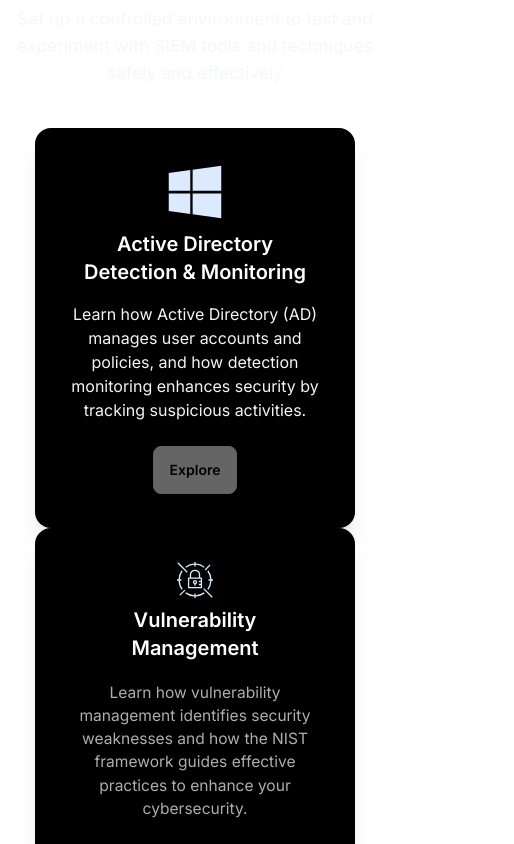
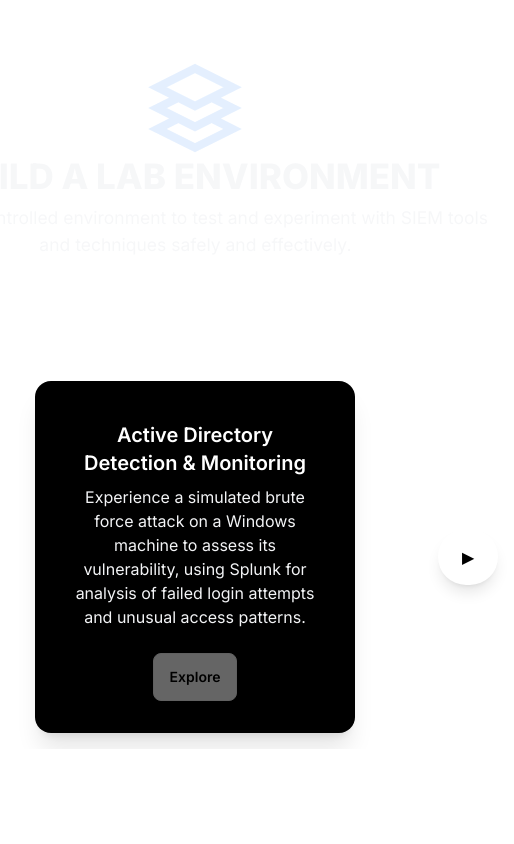
Before and after one commit to jduru213-1/TechDive2.0, a Next.js app: page /cybersecurity in a window 390 px wide. Shown: the part 1420-2264 px from the top of the page, 514 px wide, since content can reach past the window. Built offline with nearby package versions, Linux system fonts and the light colour scheme.

Commit message:
Slight updates on page

```diff
--- a/app/cybersecurity/page.tsx
+++ b/app/cybersecurity/page.tsx
@@ -85,7 +85,7 @@
     </p>
 
 
-      <div className="flex flex-col items-center mt-20">
+      <div className="flex flex-col items-center mt-40">
         <GiBrain
           size={100}
           className="text-blue-100 mb-4 hover:text-pink-600 transition-colors duration-300"
@@ -97,30 +97,42 @@
           <p className="text-gray-900">{weeklyTip}</p>
         </div>
 
+
+  <div className="flex justify-center items-center mt-40 flex-wrap">
    {/* Projects Section */}
 <div className="flex flex-col items-center justify-center h-full mt-20">
   {/* Icon */}
-  <GrResources size={100} className="text-blue-100 animate-pulse  hover:text-yellow-400 transition-colors duration-30" />
+  <GrResources size={100} className="text-blue-100 animate-pulse hover:text-yellow-400 transition-colors duration-300" />
+
   {/* Heading */}
-  <h1 className=" text-4xl font-extrabold text-gray-100 animate-fadeAndZoom text-center">BUILD A LAB ENVIRONMENT</h1>
+  <h1 className="text-4xl font-extrabold text-gray-100 animate-fadeAndZoom text-center">
+    BUILD A LAB ENVIRONMENT
+  </h1>
+
   {/* Paragraph */}
-  <p className="flex flex-col mt-2 text-lg text-gray-100 animate-fadeAndZoom text-center">Set up a controlled environment to test and experiment with SIEM tools and techniques safely and effectively</p>
+  <p className="flex flex-col mt-2 text-lg text-gray-100 animate-fadeAndZoom text-center">
+    Set up a controlled environment to test and experiment with SIEM tools and techniques safely and effectively.
+  </p>
 
-  {/* Cards Section */}
-  <div className="flex justify-center items-center mt-10 flex-wrap">
+  <div className="flex flex-col justify-center items-center min-h-screen">
+    {/* Carousel with Swipe Buttons */}
+    <div className="mt-[-250px] relative w-full max-w-4xl flex justify-center">
+      {/* Carousel Container */}
+      <div className="carousel carousel-horizontal rounded-box h-96 overflow-hidden w-full">
+        {/* Carousel items */}
 
         {/* Project 1 */}
-    <div className="mx-4  max-w-xs">
-      <div className="card bg-black w-80 h-[400px] shadow-xl border-2 border-transparent hover:border-white hover:shadow-2xl hover:scale-105 transform transition-all duration-300">
+        <div className="carousel-item h-full w-full flex justify-center">
+          <div className="m-4 max-w-xs sm:max-w-md md:max-w-lg">
+            <div className="card bg-black h-full shadow-xl border-2 border-transparent hover:border-white hover:shadow-2xl hover:scale-105 transform transition-all duration-300">
               <div className="card-body flex flex-col items-center justify-center text-center h-full">
-          <FaWindows size={60} className="text-blue-100" />
+                <FaWindows size={80} className="text-blue-100" />
                 <h1 className="card-title text-white">Active Directory Detection & Monitoring</h1>
-          <p className="mt-2 text-gray-100">
-            Learn how Active Directory (AD) manages user accounts and policies, and how detection monitoring enhances security by tracking suspicious activities.
-          </p>
+                <p className="text-gray-100">
+                Experience a simulated brute force attack on a Windows machine to assess its vulnerability, using Splunk for analysis of failed login attempts and unusual access patterns.</p>
                 <div className="card-actions animate-fadeIn mt-4">
                   <Link href="https://medium.com/@jduru213/cybersecurity-homelab-building-an-on-premise-domain-environment-with-splunk-windows-and-active-840ba325f3ee">
-              <button className="btn bg-white text-black hover:bg-black hover:text-white hover:scale-105 transform transition-transform duration-300">
+                    <button className="btn bg-white text-black hover:bg-black hover:text-white hover:scale-105 transform transition-transform duration-300" aria-label="Explore Active Directory Detection & Monitoring">
                       Explore
                     </button>
                   </Link>
@@ -128,19 +140,20 @@
               </div>
             </div>
           </div>
+        </div>
 
         {/* Project 2 */}
-    <div className="mx-4">
-      <div className="card bg-black w-80 h-[400px] shadow-xl border-2 border-transparent hover:border-white hover:shadow-2xl hover:scale-105 transform transition-all duration-300">
+        <div className="carousel-item h-full w-full flex justify-center">
+          <div className="m-4 max-w-xs sm:max-w-md md:max-w-lg">
+            <div className="card bg-black h-full shadow-xl border-2 border-transparent hover:border-white hover:shadow-2xl hover:scale-105 transform transition-all duration-300">
               <div className="card-body flex flex-col items-center justify-center text-center h-full">
-          <SiAwssecretsmanager size={70} className="text-blue-100" />
+                <SiAwssecretsmanager size={80} className="text-blue-100" />
                 <h1 className="card-title text-white">Vulnerability Management</h1>
-          <p className="mt-2 text-gray-100 animate-fadeAndZoom">
-            Learn how vulnerability management identifies security weaknesses and how the NIST framework guides effective practices to enhance your cybersecurity.
-          </p>
+                <p className="text-gray-100">
+                Engage in a Metasploit vulnerability assessment to pinpoint security weaknesses in systems, following the NIST Cybersecurity Framework for compliance and generating a detailed report on identified vulnerabilities and associated risks.</p>
                 <div className="card-actions mt-4">
                   <Link href="https://medium.com/@jduru213/vulnerability-management-lab-using-nessus-nist-framework-012bda6dbfd3">
-              <button className="btn bg-white text-black hover:bg-black hover:text-white hover:scale-105 transform transition-transform duration-300">
+                    <button className="btn bg-white text-black hover:bg-black hover:text-white hover:scale-105 transform transition-transform duration-300" aria-label="Explore Vulnerability Management">
                       Explore
                     </button>
                   </Link>
@@ -148,27 +161,71 @@
               </div>
             </div>
           </div>
+        </div>
 
         {/* Project 3 */}
-    <div className="mx-4">
-      <div className="card bg-black w-80 h-[400px] shadow-xl border-2 border-transparent hover:border-white hover:shadow-2xl hover:scale-105 transform transition-all duration-300">
+        <div className="carousel-item h-full w-full flex justify-center">
+          <div className="m-4 max-w-xs sm:max-w-md md:max-w-lg">
+            <div className="card bg-black h-full shadow-xl border-2 border-transparent hover:border-white hover:shadow-2xl hover:scale-105 transform transition-all duration-300">
               <div className="card-body flex flex-col items-center justify-center text-center h-full">
-          <TbSettingsAutomation size={70} className="text-blue-100" />
-          <h3 className="card-title text-white">Automated Threat Detection and Incident Response</h3>
-          <p className="mt-2 text-gray-100 animate-fadeAndZoom">
+                <TbSettingsAutomation size={80} className="text-blue-100" />
+                <h1 className="card-title text-white">Automated Threat Detection and Incident Response</h1>
+                <p className="text-gray-100">
                   Discover how automated threat detection identifies security risks in real-time, while incident response quickly addresses and mitigates threats.
                 </p>
                 <div className="card-actions mt-4">
-            <button className="btn bg-white text-black hover:bg-black hover:text-white hover:scale-105 transform transition-transform duration-300">
+                  <Link href="https://medium.com/@jduru213/automated-threat-detection-and-incident-response-lab-8edc6d1d7458">
+                    <button className="btn bg-white text-black hover:bg-black hover:text-white hover:scale-105 transform transition-transform duration-300" aria-label="Explore Automated Threat Detection and Incident Response">
                       Explore
                     </button>
+                  </Link>
                 </div>
               </div>
             </div>
           </div>
-    <div>
+        </div>
+      </div>
 
-    <div className="flex flex-col justify-center items-center h-screen mt-20 mb-40 space-y-0">
+      {/* Swipe Buttons */}
+      <button
+      className="absolute left-[1rem] md:left-[2rem] top-1/2 transform -translate-y-1/2 bg-white text-black px-6 py-4 rounded-full shadow-lg hover:bg-gray-400 transition-all duration-300 hover:scale-110 hover:rotate-12 hover:shadow-2xl focus:outline-none focus:ring-2 focus:ring-blue-500 focus:ring-opacity-50 active:scale-95 active:shadow-none"
+      onClick={() => {
+        const carousel = document.querySelector('.carousel');
+        const carouselItems = document.querySelectorAll('.carousel-item');
+        const carouselItem = carouselItems.length > 0 ? carouselItems[0] : null;
+
+        if (carousel && carouselItem) {
+          carousel.scrollBy({
+            left: -carouselItem.clientWidth,
+            behavior: 'smooth',
+          });
+        }
+      }}
+    >
+      <span className="transform transition-transform duration-200 hover:translate-x-1">◀</span>
+    </button>
+
+    <button
+      className="absolute right-[1rem] md:right-[2rem] top-1/2 transform -translate-y-1/2 bg-white text-black px-6 py-4 rounded-full shadow-lg hover:bg-gray-400 transition-all duration-300 hover:scale-110 hover:-rotate-12 hover:shadow-2xl focus:outline-none focus:ring-2 focus:ring-blue-500 focus:ring-opacity-50 active:scale-95 active:shadow-none"
+      onClick={() => {
+        const carousel = document.querySelector('.carousel');
+        const carouselItems = document.querySelectorAll('.carousel-item');
+        const carouselItem = carouselItems.length > 0 ? carouselItems[0] : null;
+
+        if (carousel && carouselItem) {
+          carousel.scrollBy({
+            left: carouselItem.clientWidth,
+            behavior: 'smooth',
+          });
+        }
+      }}
+    >
+      <span className="transform transition-transform duration-200 hover:-translate-x-1">▶</span>
+    </button>
+  </div>
+</div>
+
+    <div className="flex flex-col justify-center items-center h-screen mt-[-100px] mb-40">
   <SiNintendogamecube
     size={100}
     className="text-blue-100 mb-4 hover:text-red-600 animate-pulse transition-colors duration-300"
@@ -216,10 +273,10 @@
         </div>
       </div>
       </div>
+<footer className="flex justify-center items-center text-white py-4 text-sm">
+        <p>&copy; 2024 TechTrek</p>
+      </footer>
 </div>
-  <p className='mt-10 mb-10 font-bold text-white'>TrekInTech @ LLC</p>
-  </div>
-
   );
 };
 
```
Also changed, not shown: app/justin/page.tsx (+13 -16 lines). Lines whose indentation alone changed are shown as unchanged.
